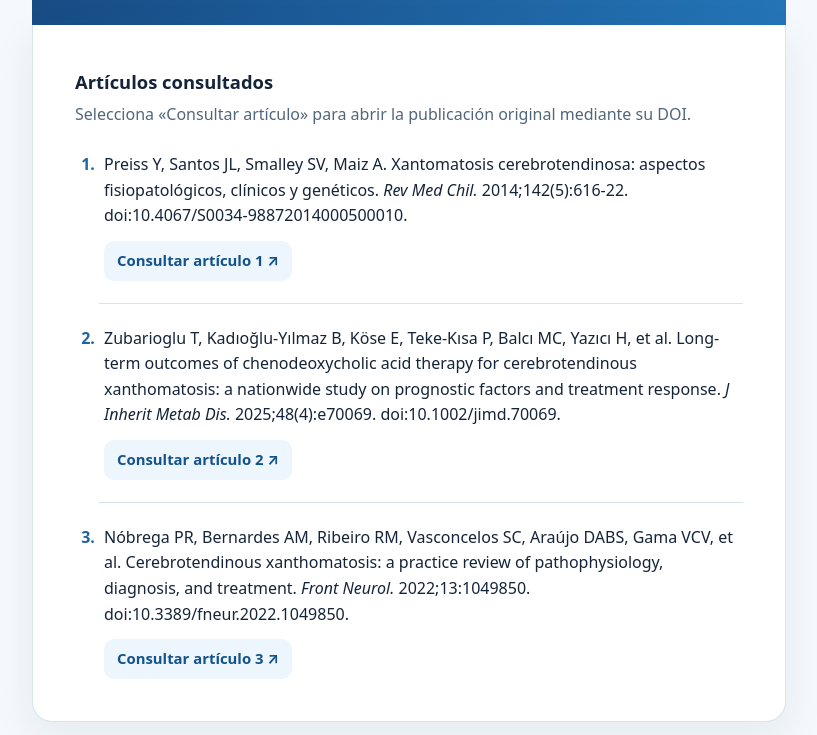
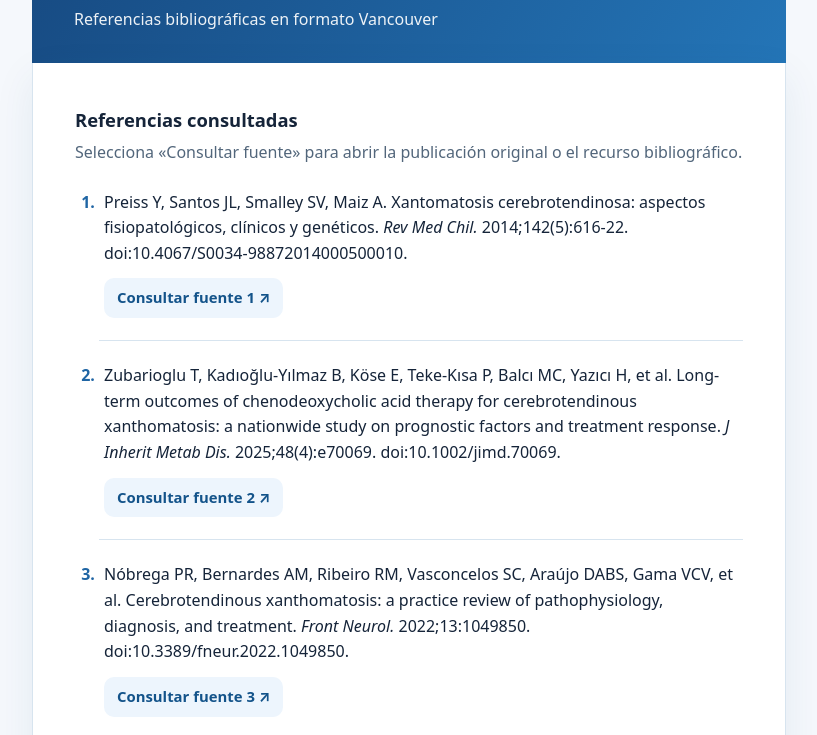
Before and after one commit to JRRMed/xct-bibliografia, a plain HTML site: page index.html in a window 1280 px wide. Shown: the part 217-952 px from the top of the page, without its empty margins (231-1048 px from the left). Drawn offline with Linux system fonts and the light colour scheme.

Commit message:
Included more references.

```diff
--- a/index.html
+++ b/index.html
@@ -1,9 +1,10 @@
-<!doctype html>
+<!DOCTYPE html>
+
 <html lang="es">
 <head>
-  <meta charset="utf-8">
-  <meta name="viewport" content="width=device-width, initial-scale=1">
-  <meta name="description" content="Referencias bibliográficas en formato Vancouver sobre la xantomatosis cerebrotendinosa (XCT).">
+<meta charset="utf-8"/>
+<meta content="width=device-width, initial-scale=1" name="viewport"/>
+<meta content="Referencias bibliográficas en formato Vancouver sobre la xantomatosis cerebrotendinosa (XCT)." name="description"/>
 <title>Bibliografía | Xantomatosis cerebrotendinosa</title>
 <style>
     :root { color-scheme: light; --navy:#15477e; --blue:#1f65a4; --paper:#f5f8fc; --line:#d7e4ef; --text:#152439; --subtle:#52667b; }
@@ -33,24 +34,25 @@
 <header>
 <p class="overline">Cartel científico · Bibliografía</p>
 <h1>Xantomatosis cerebrotendinosa (XCT)</h1>
+<p class="subtitle">Referencias bibliográficas en formato Vancouver</p>
 </header>
 <main>
-      <h2>Artículos consultados</h2>
-      <p class="intro">Selecciona «Consultar artículo» para abrir la publicación original mediante su DOI.</p>
+<h2>Referencias consultadas</h2>
+<p class="intro">Selecciona «Consultar fuente» para abrir la publicación original o el recurso bibliográfico.</p>
 <ol>
 <li>
 <p class="citation">Preiss Y, Santos JL, Smalley SV, Maiz A. Xantomatosis cerebrotendinosa: aspectos fisiopatológicos, clínicos y genéticos. <em>Rev Med Chil.</em> 2014;142(5):616-22. doi:10.4067/S0034-98872014000500010.</p>
-          <a class="doi" href="https://doi.org/10.4067/S0034-98872014000500010" target="_blank" rel="noopener noreferrer">Consultar artículo 1 ↗</a>
+<a class="doi" href="https://doi.org/10.4067/S0034-98872014000500010" rel="noopener noreferrer" target="_blank">Consultar fuente 1 ↗</a>
 </li>
 <li>
 <p class="citation">Zubarioglu T, Kadıoğlu-Yılmaz B, Köse E, Teke-Kısa P, Balcı MC, Yazıcı H, et al. Long-term outcomes of chenodeoxycholic acid therapy for cerebrotendinous xanthomatosis: a nationwide study on prognostic factors and treatment response. <em>J Inherit Metab Dis.</em> 2025;48(4):e70069. doi:10.1002/jimd.70069.</p>
-          <a class="doi" href="https://doi.org/10.1002/jimd.70069" target="_blank" rel="noopener noreferrer">Consultar artículo 2 ↗</a>
+<a class="doi" href="https://doi.org/10.1002/jimd.70069" rel="noopener noreferrer" target="_blank">Consultar fuente 2 ↗</a>
 </li>
 <li>
 <p class="citation">Nóbrega PR, Bernardes AM, Ribeiro RM, Vasconcelos SC, Araújo DABS, Gama VCV, et al. Cerebrotendinous xanthomatosis: a practice review of pathophysiology, diagnosis, and treatment. <em>Front Neurol.</em> 2022;13:1049850. doi:10.3389/fneur.2022.1049850.</p>
-          <a class="doi" href="https://doi.org/10.3389/fneur.2022.1049850" target="_blank" rel="noopener noreferrer">Consultar artículo 3 ↗</a>
+<a class="doi" href="https://doi.org/10.3389/fneur.2022.1049850" rel="noopener noreferrer" target="_blank">Consultar fuente 3 ↗</a>
 </li>
-      </ol>
+<li><p class="citation">Federico A, Gallus GN. Cerebrotendinous xanthomatosis. 2003 Jul 16 [updated 2024 Nov 14]. In: Adam MP, Bick S, Mirzaa GM, et al., editors. GeneReviews® [Internet]. Seattle (WA): University of Washington, Seattle; 1993–2026 [cited 2026 Nov 25]. Available from: https://www.ncbi.nlm.nih.gov/books/NBK1409/.</p><a class="doi" href="https://www.ncbi.nlm.nih.gov/books/NBK1409/" rel="noopener noreferrer" target="_blank">Consultar fuente 4 ↗</a></li><li><p class="citation">Nie S, Chen G, Cao X, Zhang Y. Cerebrotendinous xanthomatosis: a comprehensive review of pathogenesis, clinical manifestations, diagnosis, and management. Orphanet J Rare Dis. 2014;9:179. doi:10.1186/s13023-014-0179-4.</p><a class="doi" href="https://doi.org/10.1186/s13023-014-0179-4" rel="noopener noreferrer" target="_blank">Consultar fuente 5 ↗</a></li></ol>
 </main>
 <footer>Referencias presentadas en estilo Vancouver · Los números deben corresponder al orden de aparición en el cartel.</footer>
 </div>
```
Lines whose indentation alone changed are shown as unchanged.
